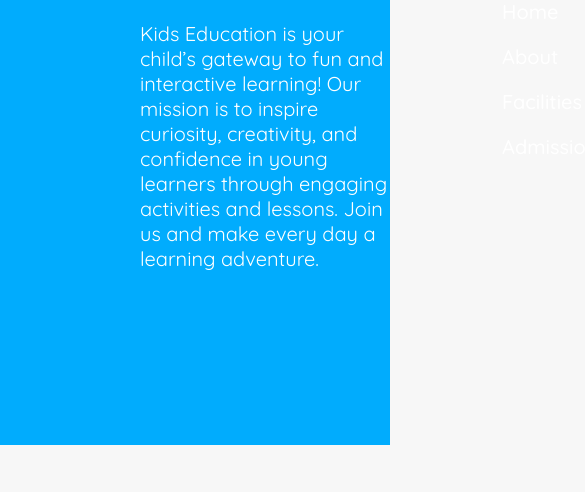
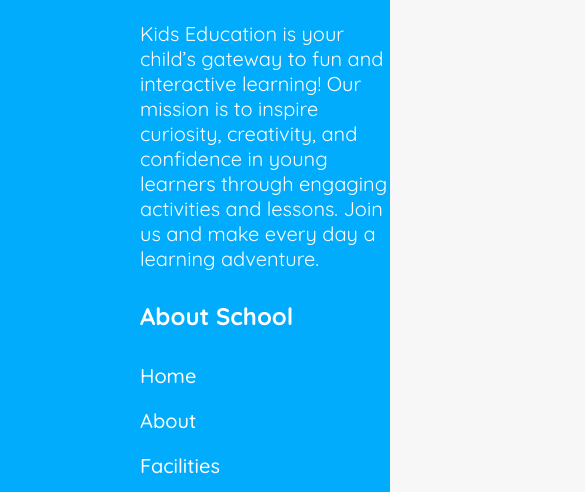
Before and after one commit to mridularodoshi/Kids-School-Website, a plain HTML site: page index.html in a window 390 px wide. Shown: the part 3912-4404 px from the top of the page, 585 px wide, since content can reach past the window. Before the commit the page ends 4357 px from the top, so only its background shows below. Drawn offline with Linux system fonts and the light colour scheme.

Commit message:
made footer responsive

```diff
--- a/index.html
+++ b/index.html
@@ -219,7 +219,8 @@
 
     </main>
 
-    <footer class="foot">
+    <footer>
+        <div class="foot">
             <div class="foot1">
                 <div class="display-flex align-center">
                     <img src="assets/logo.png" alt="">
@@ -252,6 +253,9 @@
 
             </div>
 
+        </div>
+
+
 
     </footer>
 
--- a/styles/responsive.css
+++ b/styles/responsive.css
@@ -52,6 +52,14 @@
         overflow-x: hidden;
       }
 
+      .foot{
+        grid-template-columns: repeat(1,1fr);
+        overflow: auto;
+        max-width: 100%;
+        overflow-x: hidden;
+        gap: 30px;
+      }
+
 
 
 }
--- a/styles/style.css
+++ b/styles/style.css
@@ -74,7 +74,7 @@ body,
 
 .navbar,
 .banner,
-main {
+main , footer{
   max-width: 1440px;
   margin: 0 auto;
 
@@ -396,6 +396,8 @@ main>section {
 .foot {
   background-color: rgb(1, 172, 253);
   padding: 123px 228px 174px 140px;
+  max-width: 100%;
+  overflow: hidden;
 
   display: grid;
   grid-template-columns: 2fr repeat(2,1fr);
```
Lines whose indentation alone changed are shown as unchanged.
